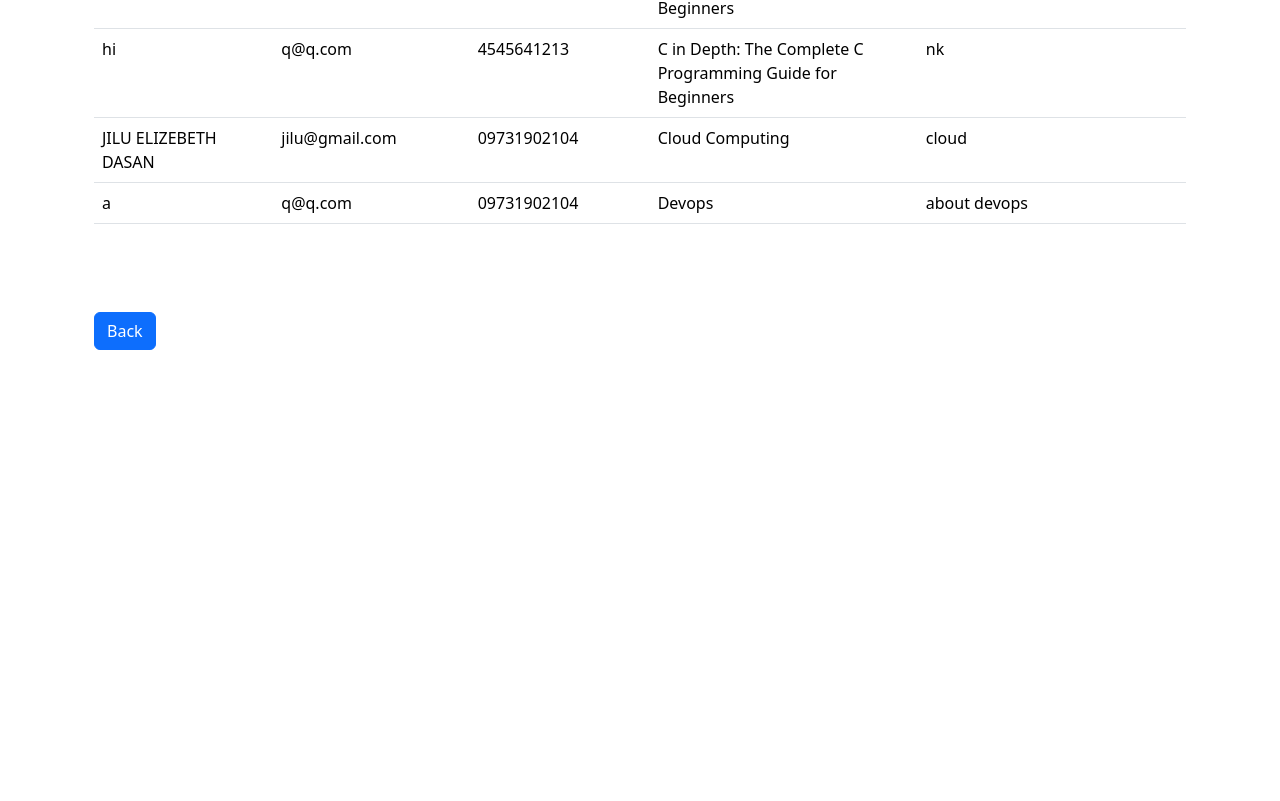
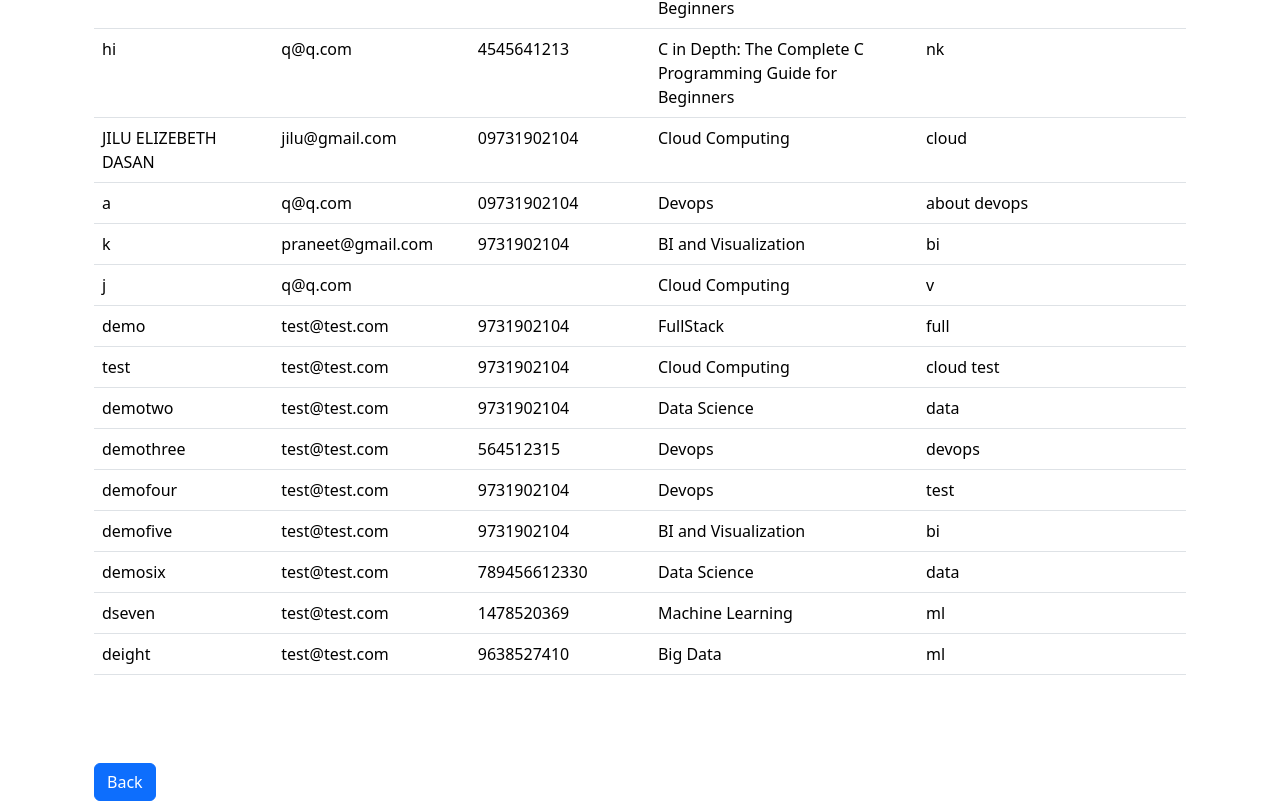
Before and after one commit to elizebeth18/TestCourseReduxApp, a React (Vite) app: page /viewEnquires in a window 1280 px wide. Shown: the part 874-1675 px from the top of the page. Before the commit the page ends 1224 px from the top, so only its background shows below. Built offline with nearby package versions, Linux system fonts and the light colour scheme; data requests are answered from the project's data file.

Commit message:
debugging

```diff
--- a/db.json
+++ b/db.json
@@ -204,6 +204,127 @@
       "errors": {
         "enquiryMessage": ""
       }
+    },
+    {
+      "id": "fef5",
+      "name": "k",
+      "phoneNumber": "9731902104",
+      "email": "praneet@gmail.com",
+      "enquiryMessage": "bi",
+      "courseName": "BI and Visualization",
+      "errors": {
+        "enquiryMessage": ""
+      }
+    },
+    {
+      "id": "ad4f",
+      "name": "j",
+      "phoneNumber": "",
+      "email": "q@q.com",
+      "enquiryMessage": "v",
+      "courseName": "Cloud Computing",
+      "errors": {
+        "enquiryMessage": ""
+      }
+    },
+    {
+      "id": "300a",
+      "name": "demo",
+      "phoneNumber": "9731902104",
+      "email": "test@test.com",
+      "enquiryMessage": "full",
+      "courseName": "FullStack",
+      "errors": {
+        "enquiryMessage": ""
+      }
+    },
+    {
+      "id": "3a9f",
+      "name": "test",
+      "phoneNumber": "9731902104",
+      "email": "test@test.com",
+      "enquiryMessage": "cloud test",
+      "courseName": "Cloud Computing",
+      "errors": {
+        "enquiryMessage": ""
+      }
+    },
+    {
+      "id": "832f",
+      "name": "demotwo",
+      "phoneNumber": "9731902104",
+      "email": "test@test.com",
+      "enquiryMessage": "data",
+      "courseName": "Data Science",
+      "errors": {
+        "enquiryMessage": ""
+      }
+    },
+    {
+      "id": "ab30",
+      "name": "demothree",
+      "phoneNumber": "564512315",
+      "email": "test@test.com",
+      "enquiryMessage": "devops",
+      "courseName": "Devops",
+      "errors": {
+        "enquiryMessage": ""
+      }
+    },
+    {
+      "id": "bc1b",
+      "name": "demofour",
+      "phoneNumber": "9731902104",
+      "email": "test@test.com",
+      "enquiryMessage": "test",
+      "courseName": "Devops",
+      "errors": {
+        "enquiryMessage": ""
+      }
+    },
+    {
+      "id": "1298",
+      "name": "demofive",
+      "phoneNumber": "9731902104",
+      "email": "test@test.com",
+      "enquiryMessage": "bi",
+      "courseName": "BI and Visualization",
+      "errors": {
+        "enquiryMessage": ""
+      }
+    },
+    {
+      "id": "3d76",
+      "name": "demosix",
+      "phoneNumber": "789456612330",
+      "email": "test@test.com",
+      "enquiryMessage": "data",
+      "courseName": "Data Science",
+      "errors": {
+        "enquiryMessage": ""
+      }
+    },
+    {
+      "id": "fc5f",
+      "name": "dseven",
+      "phoneNumber": "1478520369",
+      "email": "test@test.com",
+      "enquiryMessage": "ml",
+      "courseName": "Machine Learning",
+      "errors": {
+        "enquiryMessage": ""
+      }
+    },
+    {
+      "id": "f7a6",
+      "name": "deight",
+      "phoneNumber": "9638527410",
+      "email": "test@test.com",
+      "enquiryMessage": "ml",
+      "courseName": "Big Data",
+      "errors": {
+        "enquiryMessage": ""
+      }
     }
   ]
 }
--- a/src/Components/ViewEnquires/DisplayEnquiry.jsx
+++ b/src/Components/ViewEnquires/DisplayEnquiry.jsx
@@ -4,7 +4,7 @@ import { useNavigate } from 'react-router-dom';
 const DisplayEnquiry = (props) => {
 
     const navigate = useNavigate();
-
+    console.log('Props in DisplayEnquiry:', props.listOfEnquiry);
     const displayEnquiries = (enquiryList) => {
         if(enquiryList) {
             return enquiryList.map((item) => {
--- a/src/Components/ViewEnquires/ViewEnquires.jsx
+++ b/src/Components/ViewEnquires/ViewEnquires.jsx
@@ -10,15 +10,16 @@ const ViewEnquires = () => {
     const enquiryList = useSelector((state) => state.viewEnquires.enquiresList);
     const dispatch = useDispatch();
 
-    console.log(enquiryList)
+    console.log('Redux enquiryList:', enquiryList);
 
     useEffect(() => {
         dispatch(fetchEnquiresList());
     }, [dispatch]);
 
     useEffect(() => {
-        if (enquiryList)
-            setListOfEnquires(enquiryList)
+        if (enquiryList?.length > 0) {
+            setListOfEnquires(enquiryList);
+        }
     }, [enquiryList]);
 
     return (
@@ -30,7 +31,7 @@ const ViewEnquires = () => {
                     </center>
                 </div>
                 <div className="panel-body">
-                    <DisplayEnquiry listOfEnquiry={enquiryList} />
+                    <DisplayEnquiry listOfEnquiry={listOfEnquires} />
                 </div>
             </div>
         </div>
--- a/src/store/viewEnquiresSlice.jsx
+++ b/src/store/viewEnquiresSlice.jsx
@@ -9,6 +9,7 @@ const initialState = {
 
 export const fetchEnquiresList = createAsyncThunk('viewEnquiresList/get', async() => {
      const response = await axios.get('http://localhost:9112/enquiry')
+     console.log("iside thunk",response.data);
      return response.data;
 })
 
```
